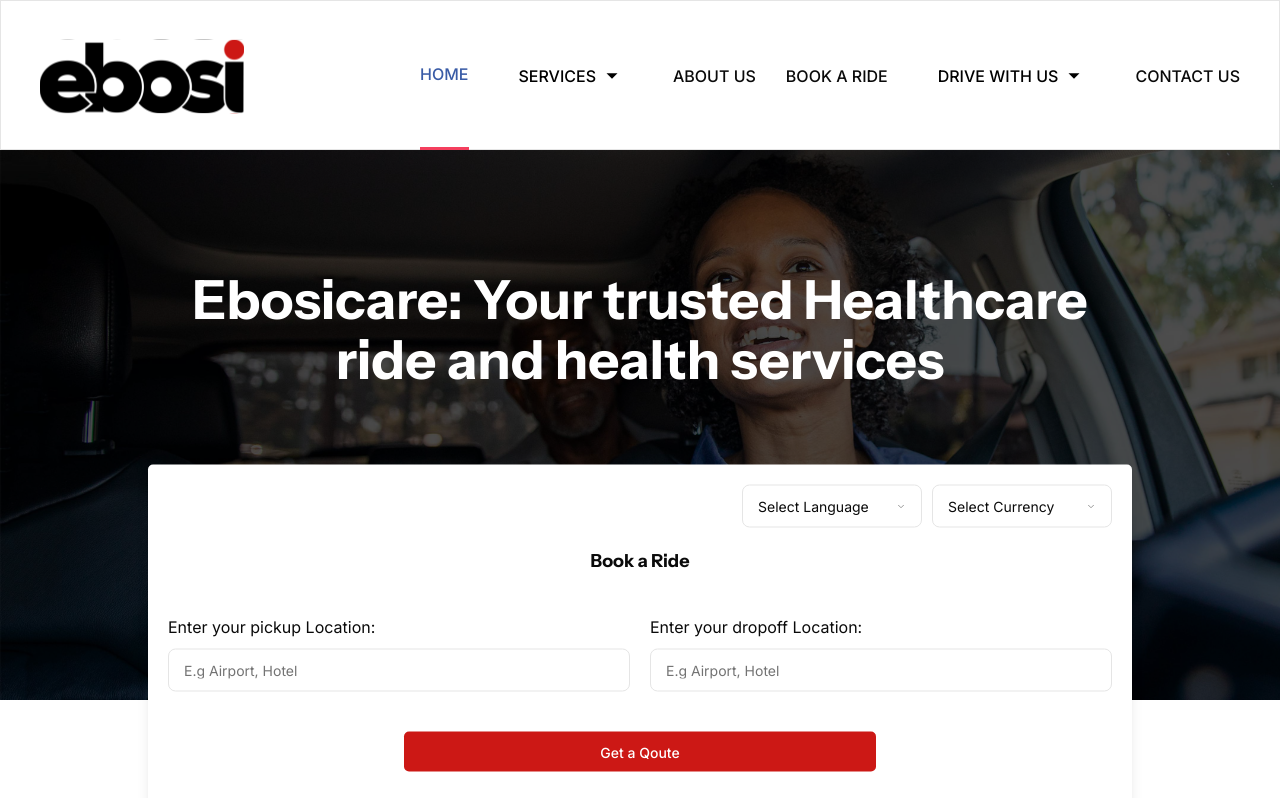
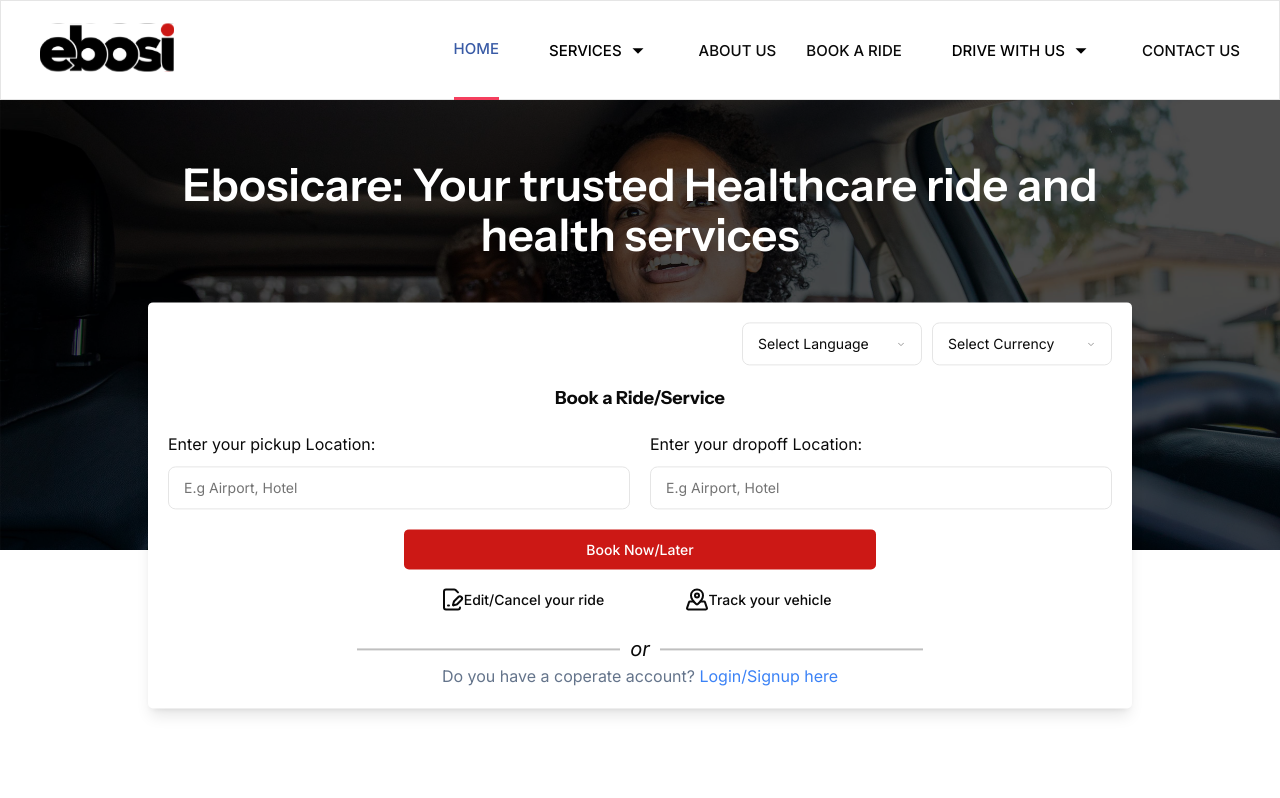
Before and after one commit to Counsel19/ebosi-care, a Next.js app: page / in a window 1280 px wide. Shown: the top 798 px of the page. Built offline with nearby package versions, Linux system fonts and the light colour scheme.

Commit message:
new updates

```diff
--- a/app/services/[slug]/page.tsx
+++ b/app/services/[slug]/page.tsx
@@ -72,7 +72,7 @@
             <Image
               alt="ebosi_logo"
               src={"/images/ebosi_logo.svg"}
-              className="w-[20.4rem] h-[9.3rem]"
+              className="w-[11rem] lg:w-[16.4rem] "
               width={234}
               height={93}
             />
--- a/app/services/page.tsx
+++ b/app/services/page.tsx
@@ -72,7 +72,7 @@
             <Image
               alt="ebosi_logo"
               src={"/images/ebosi_logo.svg"}
-              className="w-[20.4rem] h-[9.3rem]"
+              className="w-[11rem] lg:w-[13.4rem] "
               width={234}
               height={93}
             />
--- a/components/home/BookRideWindow.tsx
+++ b/components/home/BookRideWindow.tsx
@@ -16,8 +16,8 @@
 
 const BookRideWindow = () => {
   return (
-    <div className="p-[2rem] w-full  rounded-lg bg-white shadow-lg space-y-[4rem]">
-      <div className="space-y-[2rem] w-full grid" >
+    <div className="p-[2rem] w-full  rounded-lg bg-white shadow-lg space-y-[2rem]">
+      <div className="space-y-[2rem] w-full grid">
         <div className="flex justify-end max-w-full">
           <div className="flex  gap-[1rem] ">
             <Select>
@@ -47,10 +47,10 @@
           </div>
         </div>
 
-        <h4 className="text-center font-bold text-xl">Book a Ride</h4>
+        <h4 className="text-center font-bold text-xl">Book a Ride/Service</h4>
       </div>
 
-      <div className="flex flex-col lg:flex-row gap-[2rem] ">
+      <div className="flex flex-col gap-[1rem] lg:flex-row lg:gap-[2rem] ">
         <div className="w-full space-y-4">
           <label htmlFor="">Enter your pickup Location:</label>
           <Input className="w-full" placeholder="E.g Airport, Hotel" />
@@ -61,10 +61,10 @@
         </div>
       </div>
 
-      <div className="w-full space-y-[3rem] text-[1.4rem] lg:text-base">
-        <div className=" mx-auto lg:w-[50%]  space-y-[2rem]">
-          <Button className="bg-[#CC1815] w-full  text-white">
-            Get a Qoute
+      <div className="w-full space-y-[1.5rem] text-[1.4rem] lg:text-base">
+        <div className=" mx-auto lg:w-[50%]  space-y-[1rem]">
+          <Button className="bg-[#CC1815] hover:bg-[#960d0a] w-full  text-white">
+            Book Now/Later
           </Button>
 
           <div className="grid  items-center grid-cols-2 justify-between">
@@ -78,7 +78,7 @@
             </Button>
           </div>
         </div>
-{/*  */}
+        {/*  */}
         <div className="mx-auto md:w-[60%] text-[1.4rem] lg:text-base ">
           <div className=" before:flex before:w-full before:h-1 before:bg-[#00000040] italic text-[2rem] flex items-center gap-4  after:flex after:w-full after:h-1 after:bg-[#00000040] ">
             or
--- a/components/home/Footer.tsx
+++ b/components/home/Footer.tsx
@@ -13,7 +13,7 @@
               src={"/images/ebosi_logo_white.svg"}
               width={300}
               height={300}
-              className="w-[19rem] "
+                          className="w-[11rem] lg:w-[13.4rem] "
             />
             <p className="text-[#9F9F9F] ">
               Non Emergency Medical Transportation “NEMT” at your service
--- a/components/home/HomeBanner.tsx
+++ b/components/home/HomeBanner.tsx
@@ -25,19 +25,19 @@
     <div className="w-full overflow-hidden relative">
       <div
         className={cn(
-          "bg-no-repeat bg-cover h-[55rem]  relative  lg:p-[6rem] transition-all duration-500",
+          "bg-no-repeat bg-cover h-[45rem]  relative  lg:p-[6rem] transition-all duration-500",
           carouselSlides[currentSlide]
         )}
       >
         <div className="absolute top-0 right-0 bottom-0 left-0 bg-[#000000B2]" />
 
         <div className=" relative  w-full  md:w-[80%] mx-auto">
-          <h3 className="font-bold py-[6rem] text-white text-[3rem] leading-[4rem] lg:text-[5.4rem] lg:leading-[6rem] text-center">
+          <h3 className="font-semibold  text-white text-[2.7rem] leading-[4rem] lg:text-[4.5rem] lg:leading-[5rem] text-center">
             Ebosicare: Your trusted Healthcare ride and health services
           </h3>
         </div>
       </div>
-      <div className="-translate-y-[50%] mx-auto p-[2rem] md:w-[80%]">
+      <div className="-translate-y-[60%] mx-auto p-[2rem] md:w-[80%]">
         <BookRideWindow />
       </div>
     </div>
--- a/components/shared/Navbar.tsx
+++ b/components/shared/Navbar.tsx
@@ -71,8 +71,8 @@
 
   return (
     <div>
-      <div className="h-[10rem] md:h-[15rem] bg-white grid items-center border">
-        <div className="w__frame flex justify-between items-center">
+      <div className="h-[8rem] md:h-[10rem] bg-white grid items-center border text-[1.5rem]">
+        <div className="w__frame flex justify-between ">
           <button onClick={() => setIsOpen(!isOpen)} className="lg:hidden">
             <AlignJustify />
           </button>
@@ -80,14 +80,14 @@
             <Image
               alt="ebosi_logo"
               src={"/images/ebosi_logo.svg"}
-              className="w-[11rem] lg:w-[20.4rem] h-[5.1rem] lg:h-[9.3rem]"
+              className="w-[11rem] lg:w-[13.4rem] h-[5.1rem] lg:h-[9.3rem]"
               width={234}
               height={93}
             />
           </Link>
-          <div>
+          <div className="">
             <ul className="hidden  lg:flex lg:gap-[3rem] font-medium items-center ">
-              <li className="grid uppercase h-[15rem] ">
+              <li className="grid uppercase h-[10rem] ">
                 <Link
                   className={cn(
                     isActive("/")
@@ -100,14 +100,14 @@
                   Home
                 </Link>
               </li>
-              <li ref={showServiceRef} className=" h-[15rem] relative ">
+              <li ref={showServiceRef} className="h-[10rem] relative ">
                 <Button
                   onClick={() => setShowServices(!showServices)}
                   className={cn(
                     isActive("/services")
                       ? "border-b-4 border-rose-500 text-[#395BA6]"
                       : "",
-                    " h-full flex gap-2 justify-center items-center rounded-none bg-transparent hover:bg-transparent text-black text-[1.6rem] uppercase"
+                    " h-full flex gap-2 justify-center items-center rounded-none bg-transparent hover:bg-transparent text-black text-[1.5rem] uppercase"
                   )}
                 >
                   Services
@@ -131,7 +131,7 @@
                   ))}
                 </div>
               </li>
-              <li className="grid uppercase h-[15rem] ">
+              <li className="grid uppercase h-[10rem] ">
                 <Link
                   className={cn(
                     isActive("/about-us")
@@ -144,7 +144,7 @@
                   About Us
                 </Link>
               </li>
-              <li className="grid uppercase h-[15rem] ">
+              <li className="grid uppercase h-[10rem] ">
                 <Link
                   className={cn(
                     isActive("/book-a-ride")
@@ -158,14 +158,14 @@
                 </Link>
               </li>
 
-              <li ref={showDriveWithUsRef} className=" h-[15rem] relative ">
+              <li ref={showDriveWithUsRef} className="h-[10rem] relative ">
                 <Button
                   onClick={() => setShowDrivewithUsMenu(!showDrivewithUsMenu)}
                   className={cn(
                     isActive("/services")
                       ? "border-b-4 border-rose-500 text-[#395BA6]"
                       : "",
-                    " h-full flex gap-2 justify-center items-center rounded-none bg-transparent hover:bg-transparent text-black text-[1.6rem] uppercase"
+                    " h-full flex gap-2 justify-center items-center rounded-none bg-transparent hover:bg-transparent text-black text-[1.5rem] uppercase"
                   )}
                 >
                   Drive with us
@@ -190,7 +190,7 @@
                 </div>
               </li>
 
-              <li className="grid uppercase h-[15rem] ">
+              <li className="grid uppercase h-[10rem] ">
                 <Link
                   className={cn(
                     isActive("/contact-us") ? "border-b-4 border-rose-500" : "",
```
